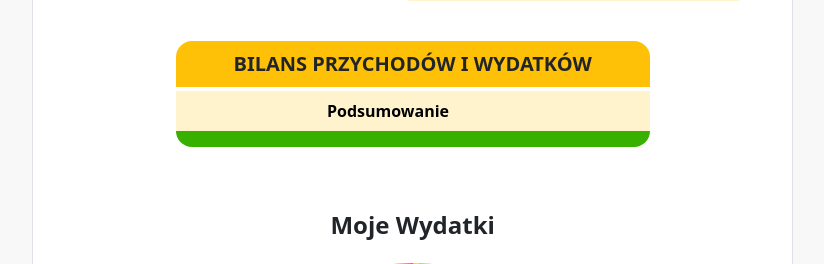
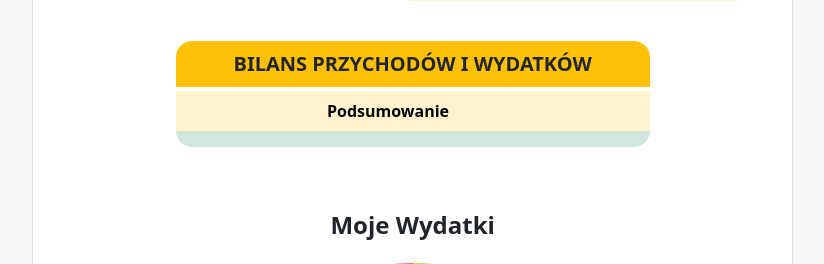
Before and after one commit to base89/My_BudApp, a PHP site: page /display_balance.php in a window 1280 px wide. Shown: the part 1188-1452 px from the top of the page, without its empty margins (10-834 px from the left). Run offline with PHP 8.4, Linux system fonts and the light colour scheme; the visitor is signed in with stand-in values (Sample User, id 1); lists and menus that the app fills with data are empty; some libraries are stand-ins or nearby versions; some web fonts are replaced.

Commit message:
Modified styles displaying subscribe in table

```diff
--- a/display_balance.php
+++ b/display_balance.php
@@ -317,7 +317,14 @@ if (!isset($_SESSION['isLogged'])) {
                             </thead>
                             <tfoot class="table-success">
                                 <tr>
-                                    <th colspan="2" class="f-lett-space-min-app bg-green-app"><?php if (isset($_SESSION['incomesSum']) && isset($_SESSION['expenceSum'])) {
+                                    <th colspan="2" class="f-lett-space-min-app <?php if (isset($_SESSION['incomesSum']) && isset($_SESSION['expenceSum'])) {
+                                                                                    if (($_SESSION['incomesSum'] - $_SESSION['expenceSum']) > 0) {
+                                                                                        echo "bg-green-app";
+                                                                                    } else {
+                                                                                        echo "bg-red-app";
+                                                                                    }
+                                                                                }
+                                                                                ?>"><?php if (isset($_SESSION['incomesSum']) && isset($_SESSION['expenceSum'])) {
                                                                                         if (($_SESSION['incomesSum'] - $_SESSION['expenceSum']) > 0) {
                                                                                             echo "Gratulacje. Świetnie zarządzasz finansami!";
                                                                                         } else {
--- a/style.css
+++ b/style.css
@@ -14,6 +14,11 @@ body {
 
 .bg-green-app {
     background-color: #38b000 !important;
+    color: white !important;
+}
+
+.bg-red-app {
+    background-color: #d70000 !important;
     color: white !important;
 }
 
```
Lines whose indentation alone changed are shown as unchanged.
